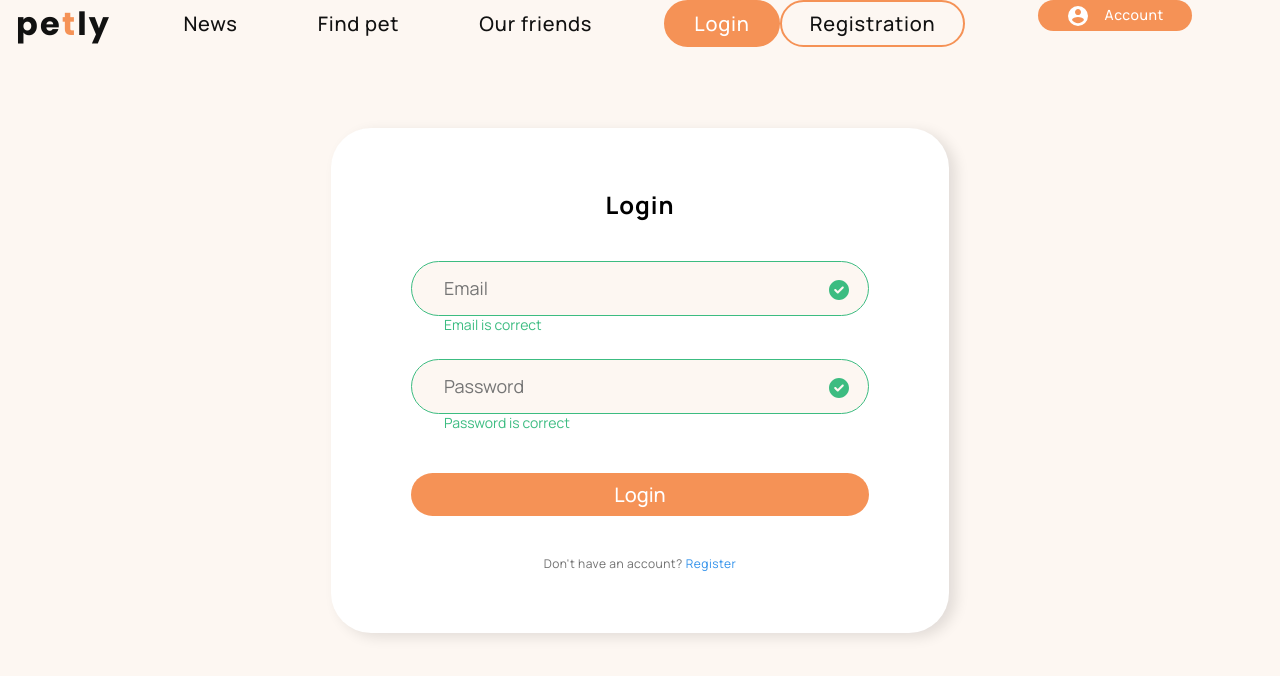
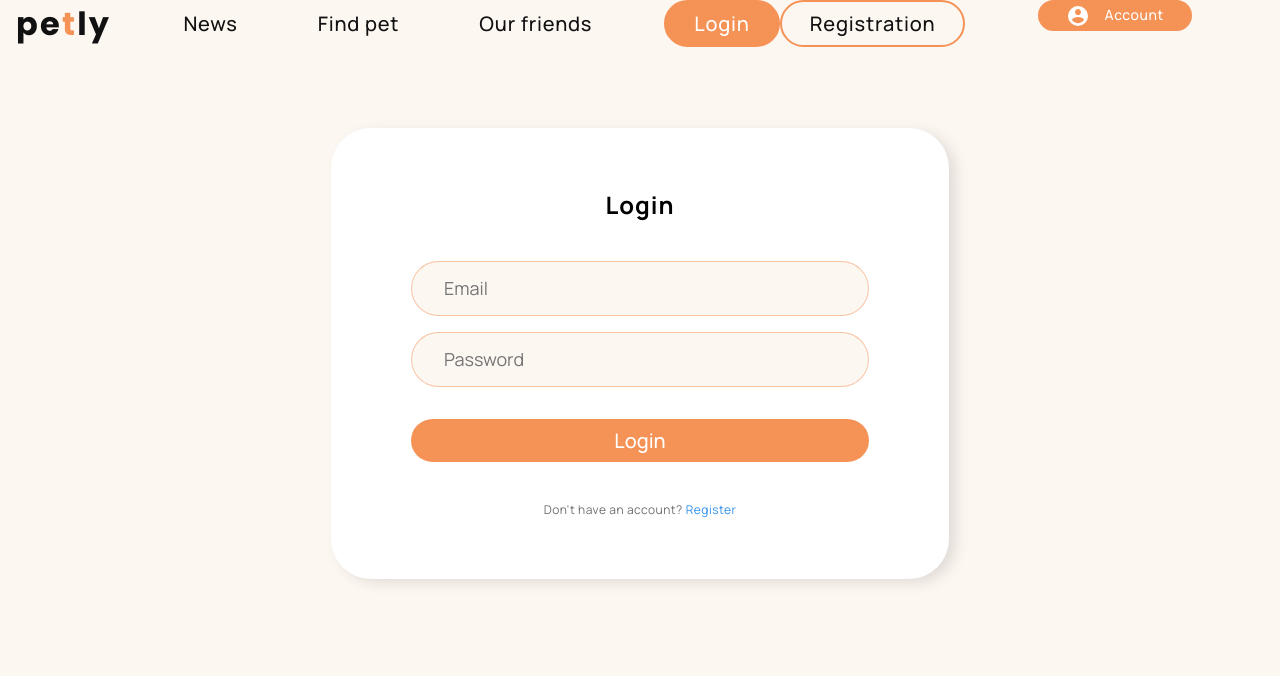
Before and after one commit to Viacheslav-Tykhovlis/petly-site, a React (Create React App) app: page /petly-site/login in a window 1280 px wide. Shown: the top 676 px of the page. Built offline with nearby package versions, Linux system fonts and the light colour scheme.

Commit message:
Допрацював стилі с инпутами.

```diff
--- a/src/components/LoginForm/LoginForm.styled.jsx
+++ b/src/components/LoginForm/LoginForm.styled.jsx
@@ -4,8 +4,9 @@ import { Field } from 'formik';
 export const LogInWrapper = styled.div`
   display: block;
   max-width: 100%;
-  margin: auto;
-
+  margin-left: auto;
+  margin-right: auto;
+  margin-bottom: 151px;
   @media screen and (min-width: 768px) {
     max-width: 608px;
     background-color: rgba(255, 255, 255, 1);
@@ -13,11 +14,13 @@ export const LogInWrapper = styled.div`
     border-radius: 40px;
     padding: 60px 80px;
     margin-top: 204px;
+    margin-bottom: 260px;
   }
 
   @media screen and (min-width: 1280px) {
     margin-top: 80px;
     max-width: 618px;
+    margin-bottom: 124px;
   }
 `;
 
@@ -38,6 +41,7 @@ export const LogInInput = styled(Field)`
   padding: 11px 14px;
   background-color: #fdf7f2;
   border: ${props => props.border || `1px solid rgba(245, 146, 86, 0.5)`};
+  margin-bottom: ${props => props.marginbottom || `24px`};
   border-radius: 40px;
   font-size: 18px;
   font-weight: 400;
@@ -45,9 +49,11 @@ export const LogInInput = styled(Field)`
   color: rgba(17, 17, 17, 0.6);
   @media screen and (min-width: 768px) {
     padding: 14px 32px;
+    margin-bottom: ${props => props.marginbottom || `39px`};
   }
   @media screen and (min-width: 1280px) {
     padding: 14px 32px;
+    margin-bottom: ${props => props.marginbottom || `16px`};
   }
   /* margin-bottom: 24px; */
 `;
@@ -70,6 +76,8 @@ export const LogInButton = styled.button`
     background-color: rgba(255, 255, 255, 1);
     border: 2px solid #f59256;
     color: rgba(0, 0, 0, 1);
+    transition: background-color 0.25s cubic-bezier(0.4, 0, 0.2, 1),
+      color 0.25s cubic-bezier(0.4, 0, 0.2, 1);
   }
 `;
 
--- a/src/components/LoginForm/LoginFormV2.jsx
+++ b/src/components/LoginForm/LoginFormV2.jsx
@@ -27,8 +27,8 @@ const validateSchema = () =>
     password: yup
       .string()
       .required(`Required`)
-      .min(7, `Enter a valid Password`)
-      .max(32, `Enter a valid Password`)
+      .min(7, `Password should be from 7 to 32 characters`)
+      .max(32, `Password should be from 7 to 32 characters`)
       .trim(),
   });
 
@@ -45,9 +45,11 @@ const LogInForm = () => {
         password: '',
       }}
       onSubmit={(values, { setSubmitting }) => {
-        console.log(values);
         formSubmit(values);
         setSubmitting(false);
+      }}
+      onChange={(values, { setSubmitting }) => {
+        console.log(values);
       }}
     >
       {({ errors, touched }) => (
@@ -56,38 +58,57 @@ const LogInForm = () => {
           <Form>
             <InputWrapper>
               <LogInInput
+                marginbottom={
+                  touched.email && '24' && (errors.email ? '0' : '0')
+                }
                 name="email"
                 type="email"
                 placeholder="Email"
                 border={
-                  errors.email
+                  touched.email &&
+                  'rgba(245, 146, 86, 0.5)' &&
+                  (errors.email
                     ? '1px solid rgba(226, 0, 26, 1)'
-                    : `1px solid rgba(60, 188, 129, 1)`
+                    : `1px solid rgba(60, 188, 129, 1)`)
                 }
               />
-              {errors.email ? (
-                <ErrorMessage>{errors.email}</ErrorMessage>
-              ) : (
-                <ApproveMessage>Email is correct</ApproveMessage>
-              )}
-              {!errors.email ? <GreenIcon /> : <RedIcon />}
+              {touched.email &&
+                'rgba(245, 146, 86, 0.5)' &&
+                (errors.email ? (
+                  <ErrorMessage>{errors.email}</ErrorMessage>
+                ) : (
+                  <ApproveMessage>Email is correct</ApproveMessage>
+                ))}
+              {touched.email &&
+                'rgba(245, 146, 86, 0.5)' &&
+                (!errors.email ? <GreenIcon /> : <RedIcon />)}
             </InputWrapper>
             <InputWrapper>
               <LogInInput
+                marginbottom={
+                  touched.email && '24' && (errors.email ? '0' : '0')
+                }
                 name="password"
                 type="password"
                 placeholder="Password"
                 border={
-                  (errors.password && '1px solid rgba(226, 0, 26, 1)') ||
-                  (!errors.password && `1px solid rgba(60, 188, 129, 1)`)
+                  touched.email &&
+                  'rgba(245, 146, 86, 0.5)' &&
+                  (errors.password
+                    ? '1px solid rgba(226, 0, 26, 1)'
+                    : `1px solid rgba(60, 188, 129, 1)`)
                 }
               />
-              {errors.password ? (
-                <ErrorMessage>{errors.password}</ErrorMessage>
-              ) : (
-                <ApproveMessage>Password is correct</ApproveMessage>
-              )}
-              {!errors.password ? <GreenIcon /> : <RedIcon />}
+              {touched.email &&
+                'rgba(245, 146, 86, 0.5)' &&
+                (errors.password ? (
+                  <ErrorMessage>{errors.password}</ErrorMessage>
+                ) : (
+                  <ApproveMessage>Password is secure</ApproveMessage>
+                ))}
+              {touched.email &&
+                'rgba(245, 146, 86, 0.5)' &&
+                (!errors.password ? <GreenIcon /> : <RedIcon />)}
             </InputWrapper>
             <LogInButton type="submit">Login</LogInButton>
             <LogInText>
--- a/src/redux/login/logIn-operations.js
+++ b/src/redux/login/logIn-operations.js
@@ -12,10 +12,12 @@ const setAuthHeader = token => {
 // };
 
 export const logIn = createAsyncThunk(
-  '/logIn',
+  '/login',
   async (credentials, thunkAPI) => {
     try {
-      const response = await axios.post('/logIn', credentials);
+      const response = await axios.post('/auth/login', credentials);
+      console.log(response.data);
+
       setAuthHeader(response.data.token);
       return response.data;
     } catch (e) {
```
